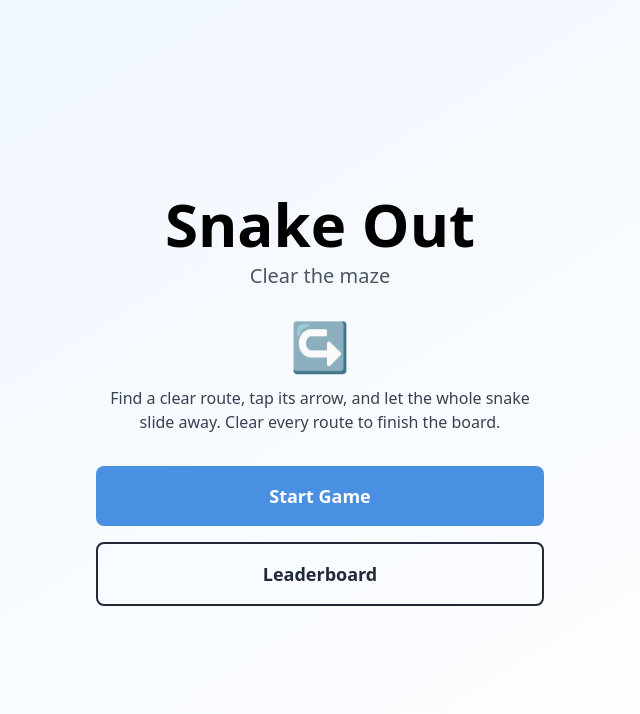
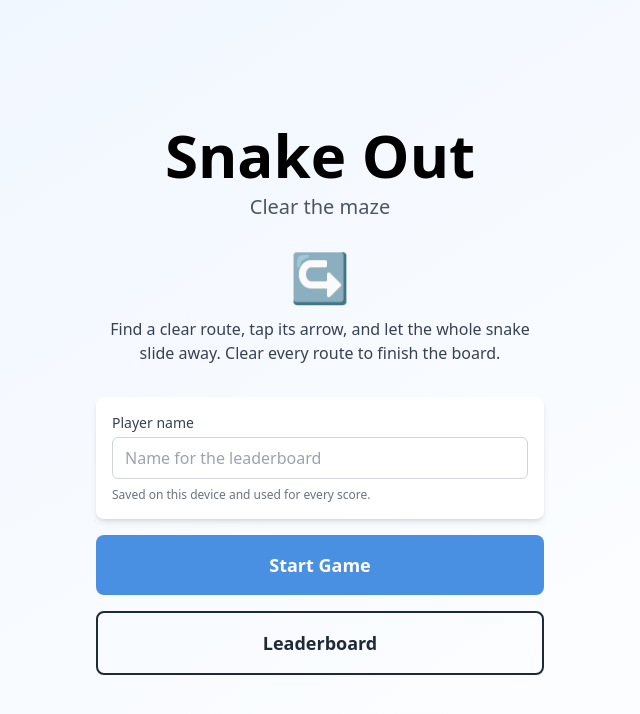
Before and after one commit to jcurtis260/Cross-arrow, a Next.js app: page / in a window 1280 px wide. Shown: the top 714 px of the page, without its empty margins (320-960 px from the left). Built offline with nearby package versions, Linux system fonts and the light colour scheme.

Commit message:
feat: save player name before starting games
Co-authored-by: jcurtis260 <jcurtis260@users.noreply.github.com>

```diff
--- a/app/api/init-db/route.ts
+++ b/app/api/init-db/route.ts
@@ -7,7 +7,7 @@ export async function GET() {
 
     return NextResponse.json({
       success: result.success,
-      message: result.message,
+      message: result.success ? result.message : 'Leaderboard database is not connected.',
     });
   } catch (error) {
     console.error('Error in GET /api/init-db:', error);
--- a/app/game/page.tsx
+++ b/app/game/page.tsx
@@ -116,6 +116,19 @@ function GameContent() {
       setScoreStatus('error');
     }
   };
+
+  useEffect(() => {
+    if (
+      showCompleteModal &&
+      levelStats &&
+      username.trim().length >= 2 &&
+      scoreStatus === 'idle'
+    ) {
+      submitCompletedScore();
+    }
+    // submitCompletedScore intentionally reads the current completion state.
+    // eslint-disable-next-line react-hooks/exhaustive-deps
+  }, [showCompleteModal, levelStats, username, scoreStatus]);
 
   const getStarDisplay = (stars: number) => {
     return Array.from({ length: 3 }).map((_, i) => (
--- a/app/page.tsx
+++ b/app/page.tsx
@@ -1,11 +1,23 @@
 'use client';
 
-import React from 'react';
+import React, { useEffect, useState } from 'react';
 import { useRouter } from 'next/navigation';
 import { Button } from '@/components/ui/Button';
 
 export default function Home() {
   const router = useRouter();
+  const [username, setUsername] = useState('');
+
+  useEffect(() => {
+    setUsername(localStorage.getItem('username') || '');
+  }, []);
+
+  const startGame = () => {
+    const savedName = username.trim();
+    if (savedName.length < 2) return;
+    localStorage.setItem('username', savedName);
+    window.location.assign(`/game?random=1&seed=${Date.now()}`);
+  };
 
   return (
     <div className="min-h-screen flex flex-col items-center justify-center p-4 bg-gradient-to-br from-blue-50 to-white">
@@ -22,8 +34,25 @@ export default function Home() {
         </div>
 
         <div className="space-y-4">
+          <div className="rounded-lg bg-white p-4 text-left shadow-md">
+            <label htmlFor="player-name" className="mb-1 block text-sm font-medium text-gray-700">
+              Player name
+            </label>
+            <input
+              id="player-name"
+              value={username}
+              onChange={(event) => setUsername(event.target.value.slice(0, 50))}
+              placeholder="Name for the leaderboard"
+              minLength={2}
+              maxLength={50}
+              className="w-full rounded-md border border-gray-300 px-3 py-2 focus:border-accent focus:outline-none"
+            />
+            <p className="mt-2 text-xs text-gray-500">Saved on this device and used for every score.</p>
+          </div>
+
           <Button
-            onClick={() => window.location.assign(`/game?random=1&seed=${Date.now()}`)}
+            onClick={startGame}
+            disabled={username.trim().length < 2}
             size="lg"
             className="w-full"
           >
--- a/lib/init-db.ts
+++ b/lib/init-db.ts
@@ -1,9 +1,13 @@
 import { sql } from '@vercel/postgres';
 
 let dbInitialized = false;
+let initializationError: string | null = null;
 
 export async function initializeDatabase() {
   if (dbInitialized) {
+    if (initializationError) {
+      return { success: false, error: initializationError };
+    }
     return { success: true, message: 'Database already initialized' };
   }
 
@@ -56,17 +60,19 @@ export async function initializeDatabase() {
   } catch (error) {
     console.error('Error initializing database:', error);
 
-    // Even if there's an error (like tables already exist), mark as initialized
-    // to avoid repeated initialization attempts
+    initializationError = 'Leaderboard database is not connected.';
     dbInitialized = true;
 
-    return { success: false, error: String(error) };
+    return { success: false, error: initializationError };
   }
 }
 
 // Helper function to ensure DB is initialized before operations
 export async function ensureDbInitialized() {
   if (!dbInitialized) {
-    await initializeDatabase();
+    const result = await initializeDatabase();
+    if (!result.success) {
+      throw new Error('Leaderboard database is not connected.');
+    }
   }
 }
```
